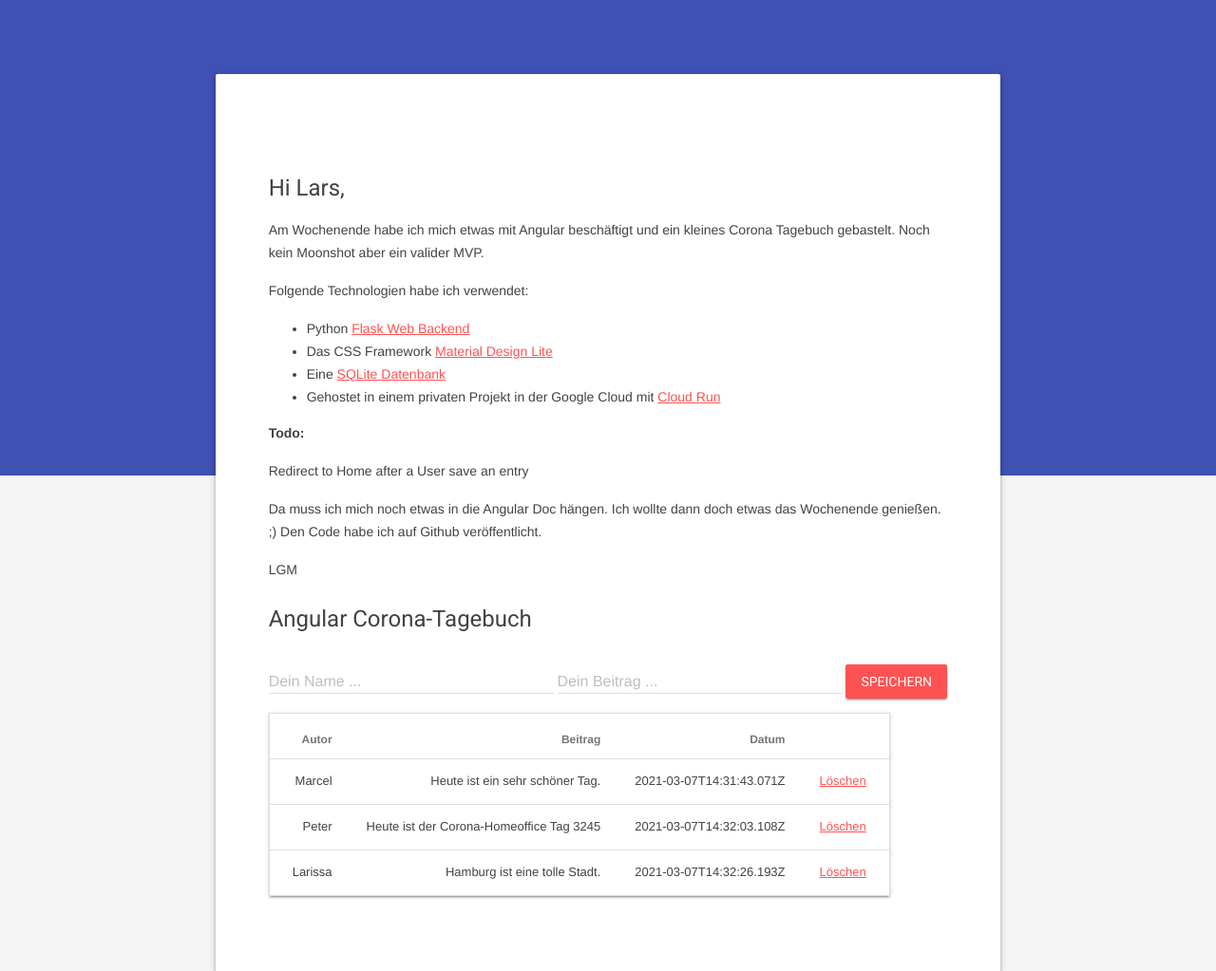
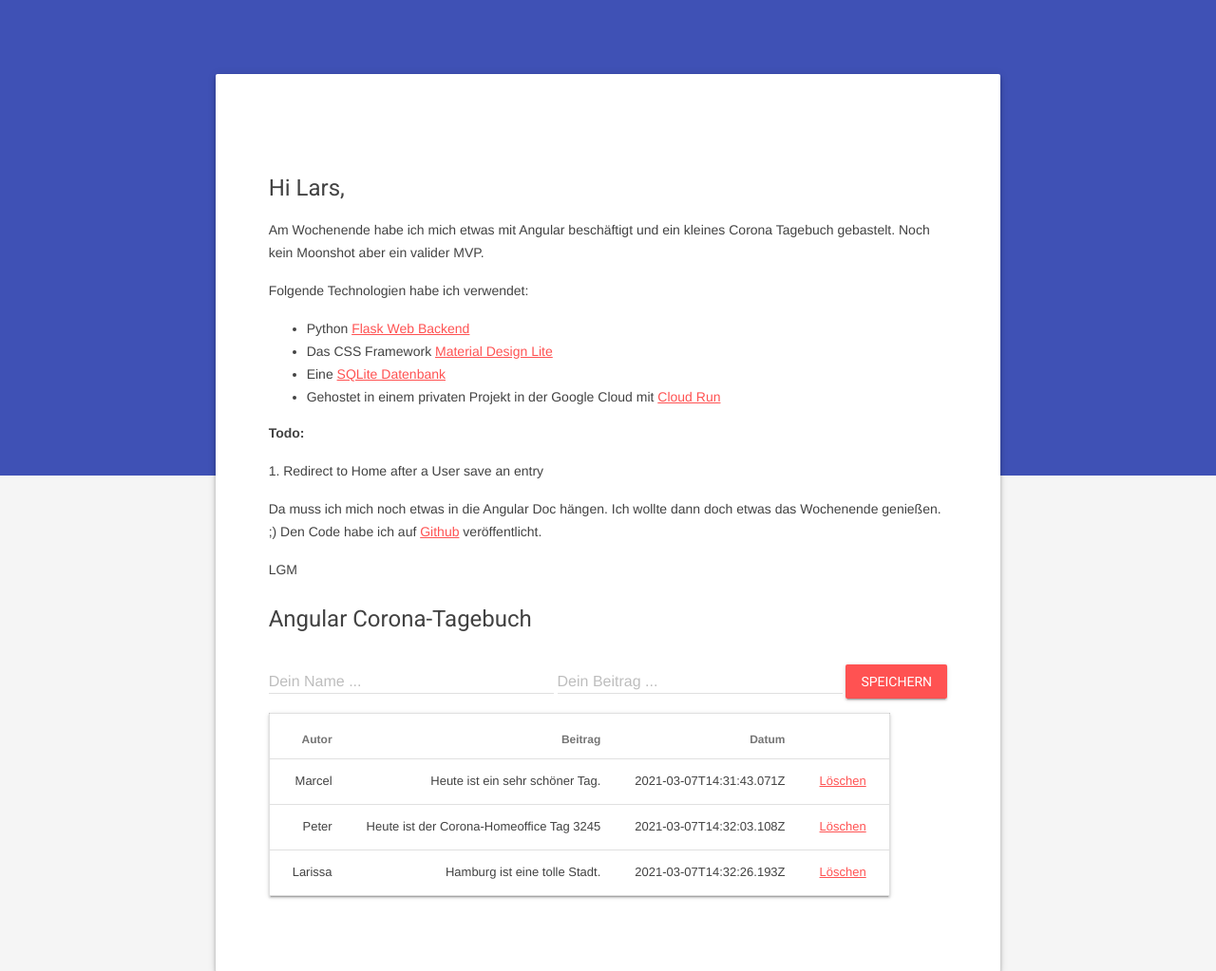
Before and after one commit to marcelschliesser/corona, a Flask app: page / in a window 1280 px wide. Shown: the part 65-1088 px from the top of the page at 95% size. Run offline with Flask 2, Linux system fonts and the light colour scheme; data comes from the database, SQL or seed files in the repository.

Commit message:
fix html link in index

```diff
--- a/templates/index.html
+++ b/templates/index.html
@@ -73,8 +73,8 @@
                                 href="https://cloud.google.com/run?hl=de">Cloud Run</a></li>
                     </ul>
                     <p><strong>Todo:</strong></p>
-                    <p>Redirect to Home after a User save an entry</p>
-                    <p>Da muss ich mich noch etwas in die Angular Doc hängen. Ich wollte dann doch etwas das Wochenende genießen. ;) Den Code habe ich auf <a href ="https://github.com/marcelschliesser/corona"></a>Github</a> veröffentlicht.</p>
+                    <p>1. Redirect to Home after a User save an entry</p>
+                    <p>Da muss ich mich noch etwas in die Angular Doc hängen. Ich wollte dann doch etwas das Wochenende genießen. ;) Den Code habe ich auf <a href ="https://github.com/marcelschliesser/corona">Github</a> veröffentlicht.</p>
                     <p>LGM</p>
                     <h4>Angular Corona-Tagebuch</h4>
 
```
